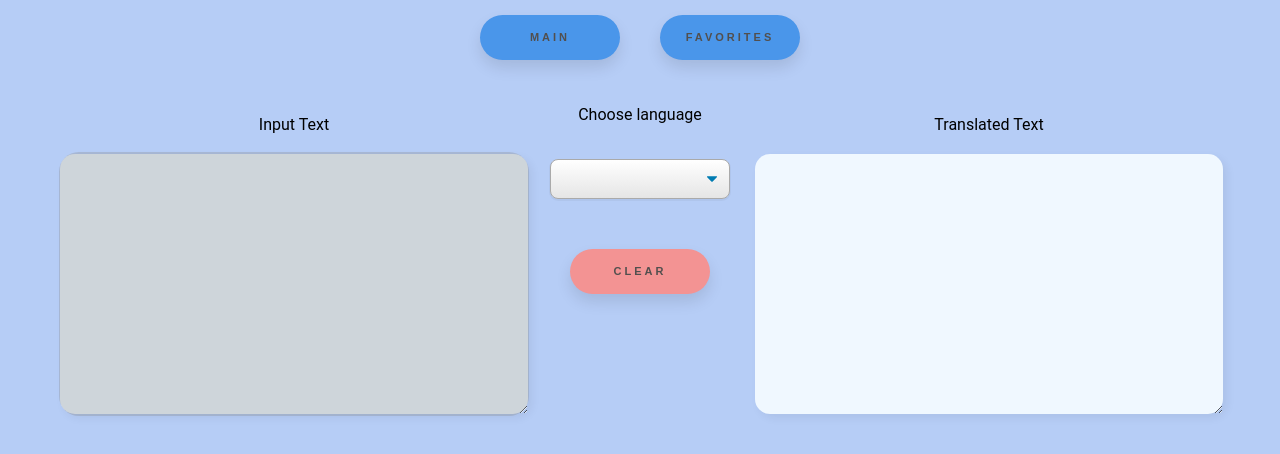
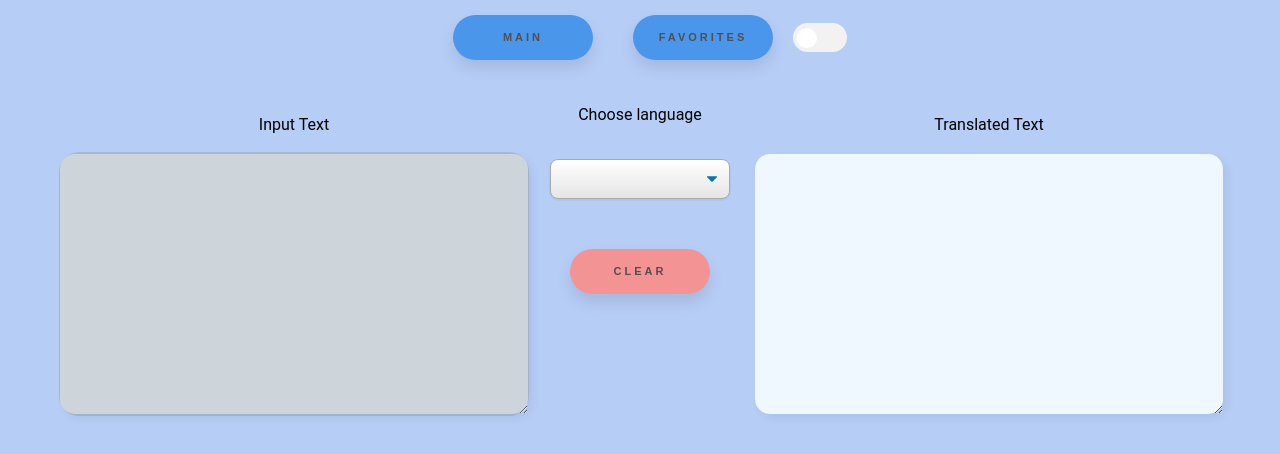
Before and after one commit to PaulRomanov/TranslatorAPI, an Angular app: page / in a window 1280 px wide. Shown: the top 454 px of the page. Built offline with nearby package versions, Linux system fonts and the light colour scheme.

Commit message:
add switch darck theme

```diff
--- a/src/app/components/header/header.component.html
+++ b/src/app/components/header/header.component.html
@@ -1,4 +1,4 @@
-<div class="wrapper-header">
+  <div class="wrapper-header" [ngClass]="{darkTheme: switchThemeService.isDarkTheme}">
     <ul>
       <li routerLinkActive="active">
         <a [routerLink]="['']"><div class="nav-item">Main</div></a>
@@ -9,4 +9,8 @@
         >
       </li>
     </ul>
+    <label class="switch">
+      <input type="checkbox" class="switch-slider" (click)="switchThemeService.switchMode()">
+      <span class="slider round"></span>
+    </label>
   </div>
--- a/src/app/components/header/header.component.scss
+++ b/src/app/components/header/header.component.scss
@@ -1,5 +1,8 @@
 .wrapper-header {
   background-color: rgb(182, 205, 246);
+  display: flex;
+  justify-content: center;
+  align-items: center;
 
   ul {
     display: flex;
@@ -39,4 +42,58 @@
       }
     }
   }
+  .switch {
+    position: relative;
+    display: inline-block;
+    width: 54px;
+    height: 29px;
+  }
+
+  .switch input {
+    display: none;
+  }
+  .slider {
+    position: absolute;
+    cursor: pointer;
+    top: 0;
+    left: 0;
+    right: 0;
+    bottom: 0;
+    background-color: #f2f2f2;
+    -webkit-transition: 0.4s;
+    transition: 0.4s;
+  }
+  .slider:before {
+    position: absolute;
+    content: "";
+    height: 20px;
+    width: 20px;
+    left: 4px;
+    bottom: 4px;
+    background-color: white;
+    -webkit-transition: 0.4s;
+    transition: 0.4s;
+  }
+  input:checked + .slider {
+    background-color: #4f4f4f;
+  }
+  input:focus + .slider {
+    box-shadow: 0 0 1px #4f4f4f;
+  }
+  input:checked + .slider:before {
+    -webkit-transform: translateX(26px);
+    -ms-transform: translateX(26px);
+    transform: translateX(26px);
+    background-color: #1b1b1b;
+  }
+  .slider.round {
+    border-radius: 34px;
+  }
+  .slider.round:before {
+    border-radius: 50%;
+  }
 }
+
+.darkTheme {
+  background-color: rgb(66, 72, 84);
+}
--- a/src/app/components/header/header.component.ts
+++ b/src/app/components/header/header.component.ts
@@ -1,15 +1,13 @@
-import { Component, OnInit } from '@angular/core';
+import { Component, EventEmitter, Input, Output} from '@angular/core';
+import { SwitchThemeService } from 'src/app/services/switchTheme.service';
 
 @Component({
   selector: 'app-header',
   templateUrl: './header.component.html',
   styleUrls: ['./header.component.scss']
 })
-export class HeaderComponent implements OnInit {
+export class HeaderComponent {
 
-  constructor() { }
-
-  ngOnInit() {
-  }
+  constructor(public switchThemeService: SwitchThemeService) { }
 
 }
--- a/src/app/components/mainPage/mainPage.component.html
+++ b/src/app/components/mainPage/mainPage.component.html
@@ -1,5 +1,5 @@
 <app-header></app-header>
-<form>
+<form [ngClass]="{darkTheme: switchThemeService.isDarkTheme}">
   <div class="row">
     <div class="col-5">
       <div class="form-group">
--- a/src/app/components/mainPage/mainPage.component.ts
+++ b/src/app/components/mainPage/mainPage.component.ts
@@ -1,10 +1,12 @@
 import { Component, OnInit } from '@angular/core';
+import { SwitchThemeService } from 'src/app/services/switchTheme.service';
 import { TranslationService } from 'src/app/services/translation.service';
+
 
 @Component({
   selector: 'app-mainPage',
   templateUrl: './mainPage.component.html',
-  styleUrls: ['./mainPage.component.scss']
+  styleUrls: ['./mainPage.component.scss', '../header/header.component.scss']
 })
 export class MainPageComponent implements OnInit {
 
@@ -14,7 +16,7 @@ export class MainPageComponent implements OnInit {
   public isSpinner: boolean = true;
   public isSpinnerTranslate: boolean = false;
 
-  constructor(private translationService: TranslationService) { }
+  constructor(private translationService: TranslationService, public switchThemeService: SwitchThemeService) { }
 
   ngOnInit(): void {
     this.showSpinner()
--- /dev/null
+++ b/src/app/services/switchTheme.service.ts
@@ -0,0 +1,16 @@
+import { Injectable } from '@angular/core';
+
+@Injectable({
+  providedIn: 'root',
+})
+export class SwitchThemeService {
+
+  public isDarkTheme = false;
+
+  constructor() { }
+
+  public switchMode(): void {
+    this.isDarkTheme = !this.isDarkTheme;
+  }
+
+}
```
Lines whose indentation alone changed are shown as unchanged.
